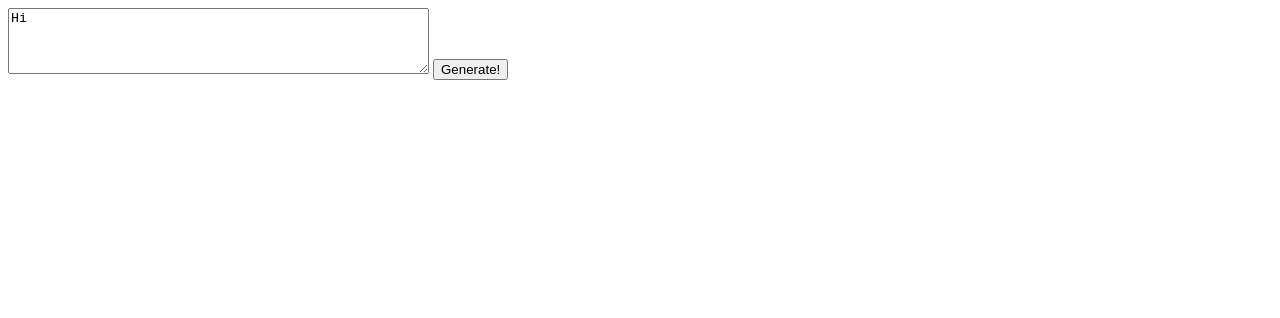
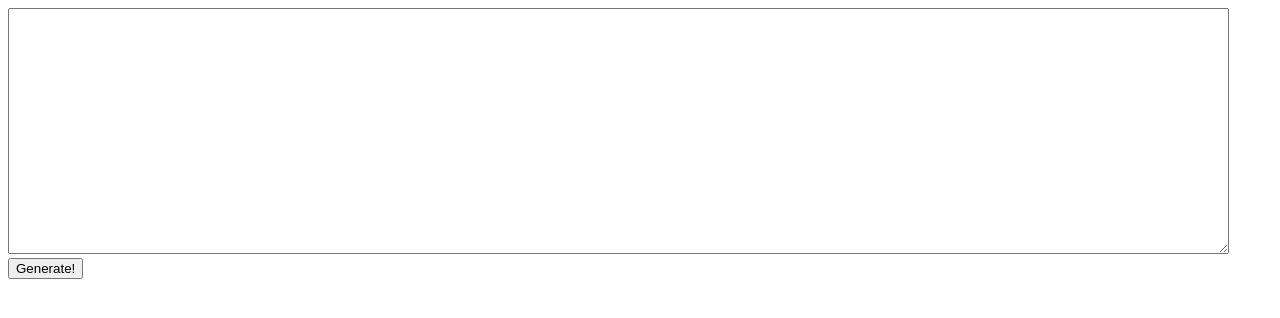
Before and after one commit to huantianad/huantianad.github.io, a plain HTML site: page bigstring/index.html in a window 1280 px wide. Drawn offline with Linux system fonts and the light colour scheme.

Commit message:
Update index.html

```diff
--- a/bigstring/index.html
+++ b/bigstring/index.html
@@ -5,13 +5,26 @@
 <title>Big String</title>
 </head>
 
-
 <body>
 
-<textarea id="blank" rows="4" cols="50">
-Hi
-</textarea>
-<button type="button">Generate!</button>
+<textarea id="blank" rows="16" cols="150" onclick="this.focus();this.select()" readonly="readonly"></textarea>
+<input id="button" type="submit" onclick="this.select();myFunction();" value="Generate!"/>
+
+<script>
+
+function myFunction(){
+	const Http = new XMLHttpRequest();
+	const url="https://script.google.com/macros/s/AKfycbzm3I9ENulE7uOmze53cyDuj7Igi7fmGiQ6w045fCRxs_sK3D4/exec";
+	Http.open("GET", url);
+	Http.send();
+
+	Http.onreadystatechange = (e) => {
+	  let download_url = JSON.parse(Http.responseText).map(({ download_url }) => download_url);
+	  document.getElementById("blank").value = download_url.join("\n");
+	};
+};
+
+</script>
 
 </body>
 </html>
```
